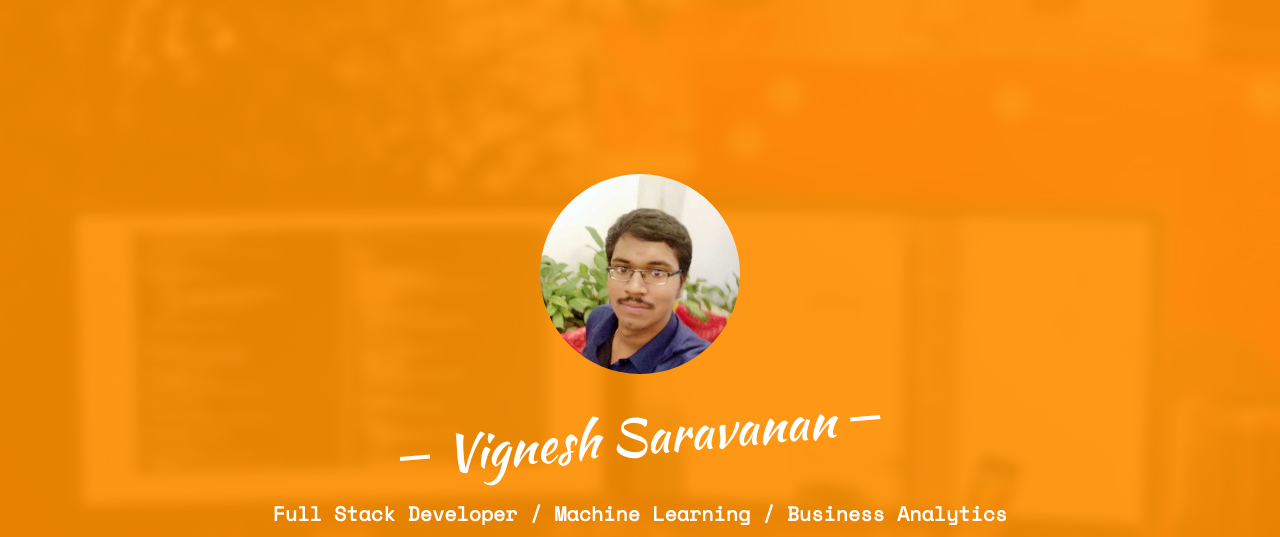
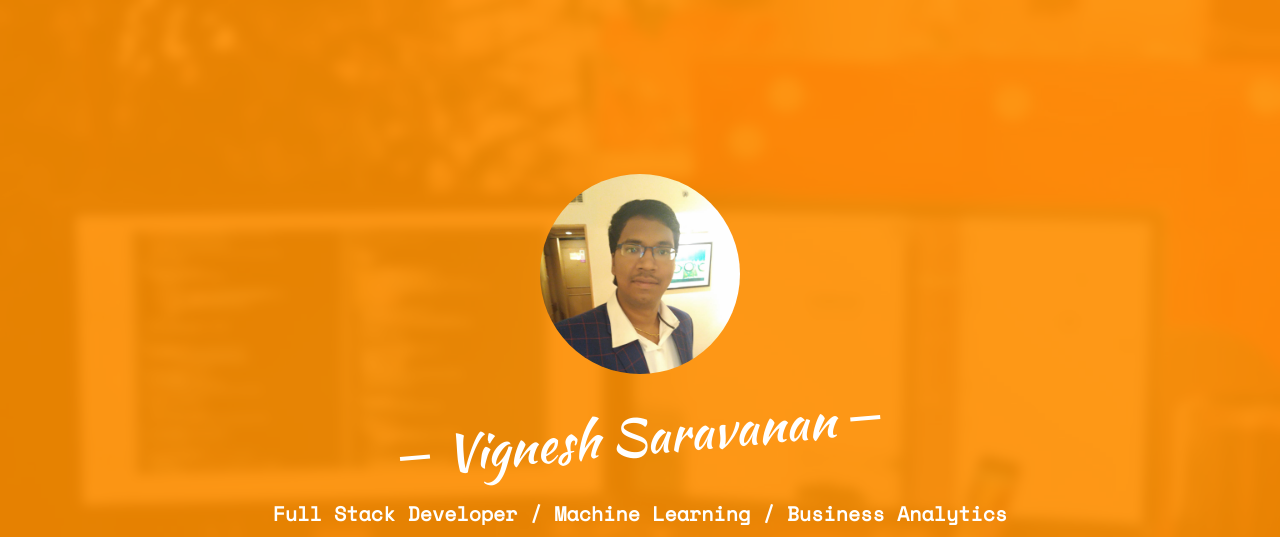
Before and after one commit to HsengivS/HsengivS.github.io, a plain HTML site: page index.html in a window 1280 px wide. Shown: the top 537 px of the page. Drawn offline with nearby package versions, Linux system fonts and the light colour scheme; some packages are replaced by stand-ins of ours; no server answers; files whose address does not match are found by name.

Commit message:
Update index.html

```diff
--- a/index.html
+++ b/index.html
@@ -68,7 +68,7 @@
 				<div class="col-md-8 col-md-offset-2 text-center">
 					<div class="display-t js-fullheight">
 						<div class="display-tc js-fullheight animate-box" data-animate-effect="fadeIn">
-							<div class="profile-thumb" style="background: url(images/my_image2_1.jpg);"></div>
+							<div class="profile-thumb" style="background: url(images/my_image2_2.jpg);"></div>
 							<h1><span>Vignesh Saravanan</span></h1>
 							<h2><span><strong>Full Stack Developer / Machine Learning / Business Analytics </strong></span></h2>
 							<p>
```
